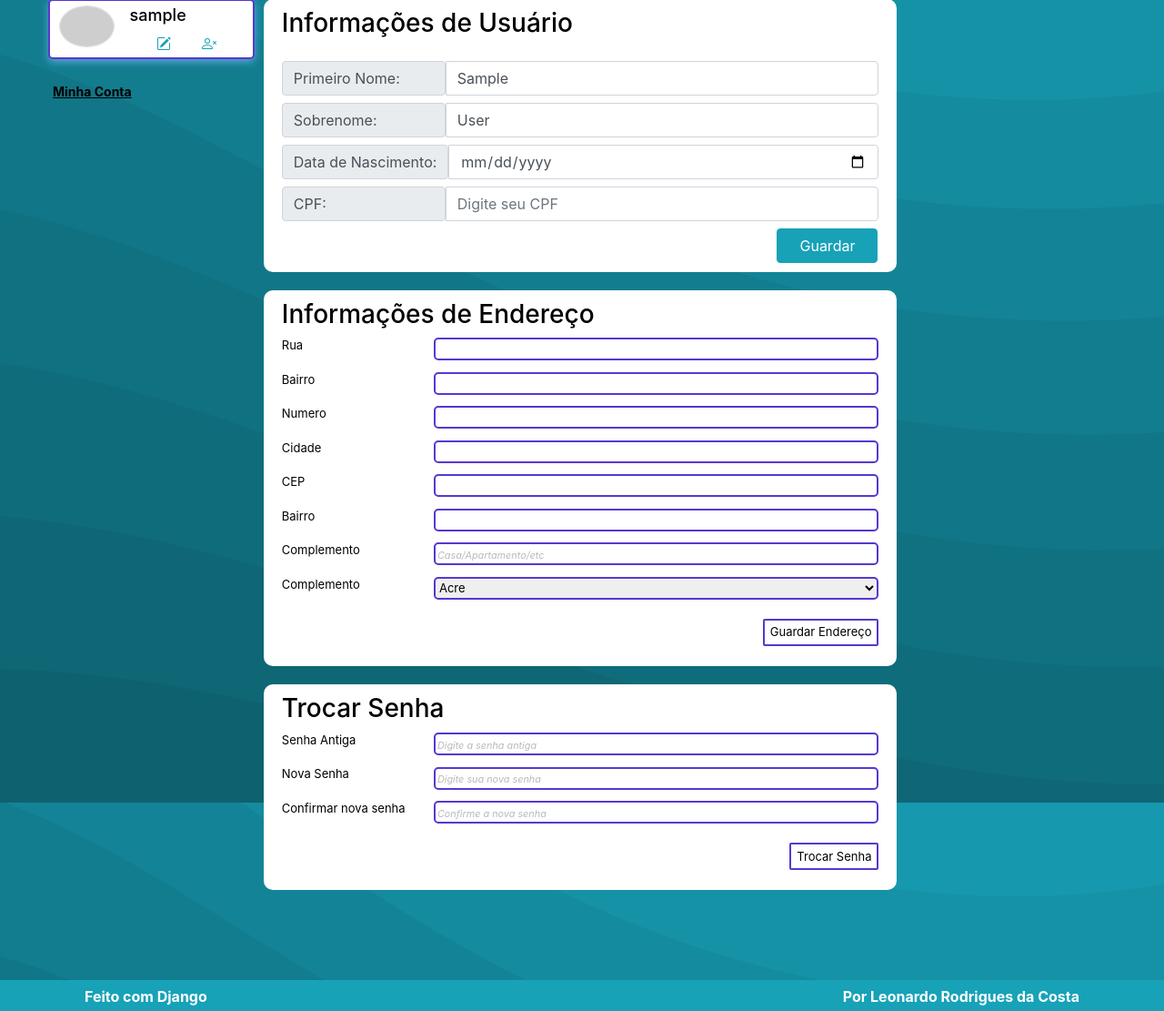
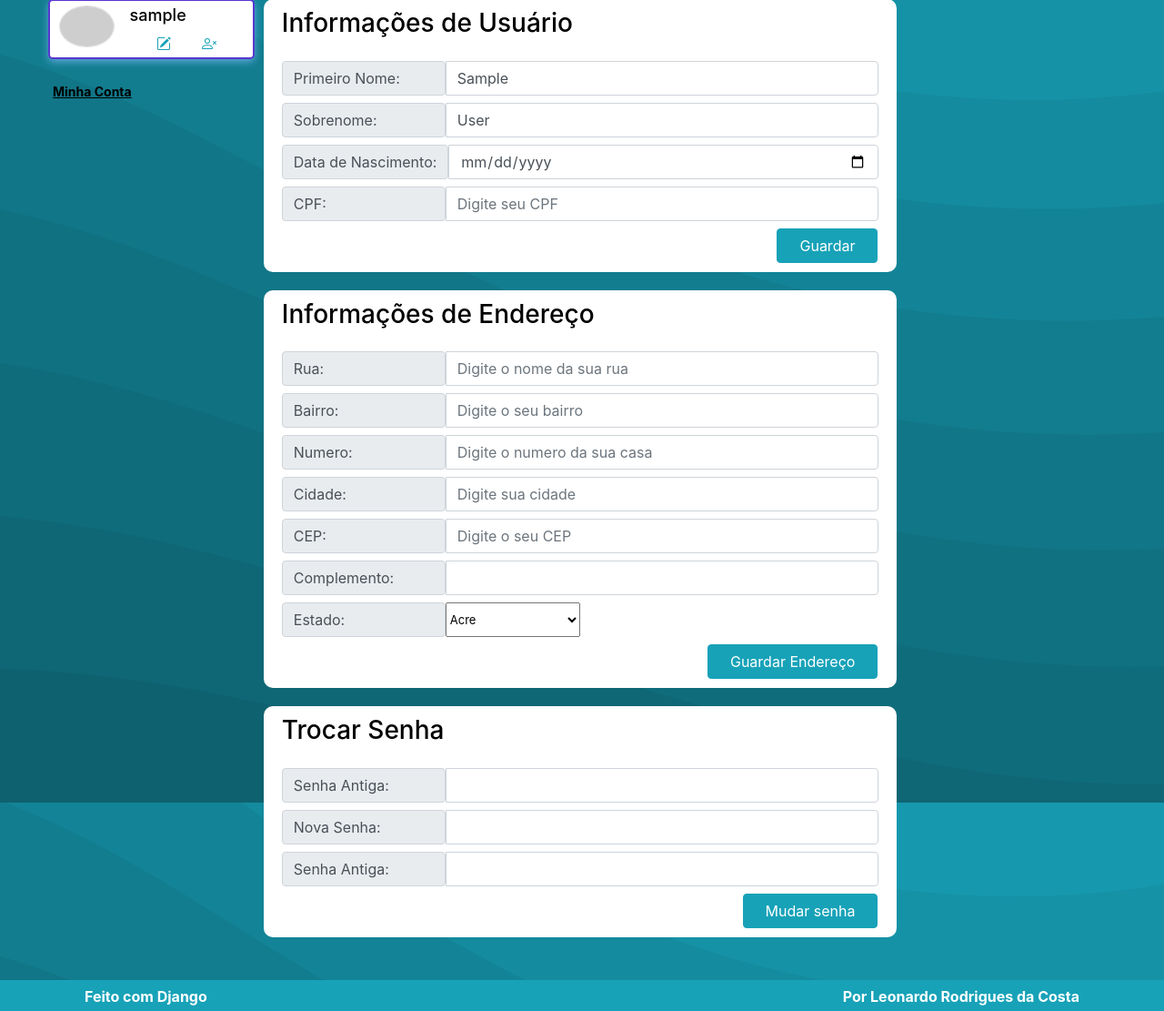
Before and after one commit to leonhardc/ecomerce-django, a Django app: page /perfil/atualizar/ in a window 1280 px wide. Shown: the part 109-1220 px from the top of the page at 91% size. Run offline with Django 4.2, Linux system fonts and the light colour scheme; the visitor is signed in with stand-in values (Sample User, id 1); data that the repository does not hold is empty; some libraries are stand-ins or nearby versions; grey boxes are pictures that could not be loaded.

Commit message:
Mudança geral no layout do template de detalhes de perfil e adicionado esqueleto da view para atualizar dados de endereço do usuário

```diff
--- a/perfil/templates/perfil/detalhe-perfil.html
+++ b/perfil/templates/perfil/detalhe-perfil.html
@@ -84,48 +84,37 @@
 
             <!-- Formulario de Endereço -->
             <div class="form-user" id="form-adress-id">
-                <h3>Informações de Endereço</h3>
+                <h3 class="mb-4">Informações de Endereço</h3>
                 <form action="#" method="post">
-
-                    <div class="form-div">
-                        <label for="rua">Rua</label>
-                        <input type="text" id="rua" placeholder="">
+                    {% csrf_token %}
+                    <div class="input-group mb-2">
+                        <span class="input-group-text" id="basic-addon3" style="min-width: 180px;">Rua: </span>
+                        <input type="text" class="form-control" id="rua" name="rua" value="" aria-describedby="basic-addon3" placeholder="Digite o nome da sua rua" required>
+                    </div>
+                    <div class="input-group mb-2">
+                        <span class="input-group-text" id="basic-addon3" style="min-width: 180px;">Bairro: </span>
+                        <input type="text" class="form-control" id="bairro" name="bairro" value="" aria-describedby="basic-addon3" placeholder="Digite o seu bairro" required>
+                    </div>
+                    <div class="input-group mb-2">
+                        <span class="input-group-text" id="basic-addon3" style="min-width: 180px;">Numero: </span>
+                        <input type="text" class="form-control" id="numero" name="numero" value="" aria-describedby="basic-addon3" placeholder="Digite o numero da sua casa" required>
+                    </div>
+                    <div class="input-group mb-2">
+                        <span class="input-group-text" id="basic-addon3" style="min-width: 180px;">Cidade: </span>
+                        <input type="text" class="form-control" id="cidade" name="cidade" value="" aria-describedby="basic-addon3" placeholder="Digite sua cidade" required>
+                    </div>
+                    <div class="input-group mb-2">
+                        <span class="input-group-text" id="basic-addon3" style="min-width: 180px;">CEP: </span>
+                        <input type="text" class="form-control" id="cep" name="cep" value="" aria-describedby="basic-addon3" placeholder="Digite o seu CEP" required>
+                    </div>
+                    <div class="input-group mb-2">
+                        <span class="input-group-text" id="basic-addon3" style="min-width: 180px;">Complemento: </span>
+                        <input type="text" class="form-control" id="complemento" name="complemento" value="" aria-describedby="basic-addon3" placeholder="" required>
                     </div>
 
-                    <div class="form-div">
-                        <label for="bairro">Bairro</label>
-                        <input type="text" id="bairro" placeholder="">
-                    </div>
-
-                    <div class="form-div">
-                        <label for="numero">Numero</label>
-                        <input type="text" id="numero" placeholder="">
-                    </div>
-
-                    <div class="form-div">
-                        <label for="cidade">Cidade</label>
-                        <input type="text" id="cidade" placeholder="">
-                    </div>
-
-
-                    <div class="form-div">
-                        <label for="cep">CEP</label>
-                        <input type="text" id="cep" placeholder="" maxlength="8">
-                    </div>
-
-                    <div class="form-div">
-                        <label for="bairro">Bairro</label>
-                        <input type="text" id="bairro" placeholder="">
-                    </div>
-
-                    <div class="form-div">
-                        <label for="complemento">Complemento</label>
-                        <input type="text" id="complemento" placeholder="Casa/Apartamento/etc">
-                    </div>
-
-                    <div class="form-div">
-                        <label for="estado">Complemento</label>
-                        <select name="select-estado" id="select">
+                    <div class="input-group mb-2">
+                        <span class="input-group-text" id="basic-addon3" style="min-width: 180px;">Estado: </span>
+                        <select name="select-estado" id="select" class="form-select">
                             <option value="AC">Acre</option>
                             <option value="AL">Alagoas</option>
                             <option value="AP">Amapá</option>
@@ -156,34 +145,33 @@
                         </select>
                     </div>
 
-                    <div class="b-submmit">
-                        <button type="submit">Guardar Endereço</button>
+                    <div class="row d-flex justify-content-end">
+                        <button type="submit" class="btn btn-primary px-4 mx-3">Guardar Endereço</button>
                     </div>
+
                 </form>
             </div>
 
             <!-- Formulário para Troca de Senha -->
             <div class="form-user" id="form-password-change">
-                <h3>Trocar Senha</h3>
+                <h3 class="mb-4">Trocar Senha</h3>
                 <form action="#" method="post">
-
-                    <div class="form-div">
-                        <label for="senha-antiga">Senha Antiga</label>
-                        <input type="text" id="senha-antiga" placeholder="Digite a senha antiga">
+                    {% csrf_token %}
+                    <div class="input-group mb-2">
+                        <span class="input-group-text" id="basic-addon3" style="min-width: 180px;">Senha Antiga: </span>
+                        <input type="password" class="form-control" id="old_password" name="old_password" value="" aria-describedby="basic-addon3" placeholder="" required>
+                    </div>
+                    <div class="input-group mb-2">
+                        <span class="input-group-text" id="basic-addon3" style="min-width: 180px;">Nova Senha: </span>
+                        <input type="password" class="form-control" id="new_password" name="new_password" value="" aria-describedby="basic-addon3" placeholder="" required>
+                    </div>
+                    <div class="input-group mb-2">
+                        <span class="input-group-text" id="basic-addon3" style="min-width: 180px;">Senha Antiga: </span>
+                        <input type="password" class="form-control" id="new_password_confirm" name="new_password_confirm" value="" aria-describedby="basic-addon3" placeholder="" required>
                     </div>
 
-                    <div class="form-div">
-                        <label for="nova-senha">Nova Senha</label>
-                        <input type="text" id="nova-senha" placeholder="Digite sua nova senha">
-                    </div>
-
-                    <div class="form-div">
-                        <label for="confirmacao-senha">Confirmar nova senha</label>
-                        <input type="text" id="confirmacao-senha" placeholder="Confirme a nova senha">
-                    </div>
-
-                    <div class="b-submmit">
-                        <button type="submit">Trocar Senha</button>
+                    <div class="row d-flex justify-content-end">
+                        <button type="submit" class="btn btn-primary px-4 mx-3">Mudar senha</button>
                     </div>
                 </form>
             </div>
--- a/perfil/views.py
+++ b/perfil/views.py
@@ -412,3 +412,7 @@ def updateUserInfo(request):
 
         messages.success(request, 'Informações adicionadas com sucesso.')
         return redirect(request.META.get('HTTP_REFERER'))
+
+def updateUserAdress(request):
+    if request.method == 'POST':
+        pass
```
